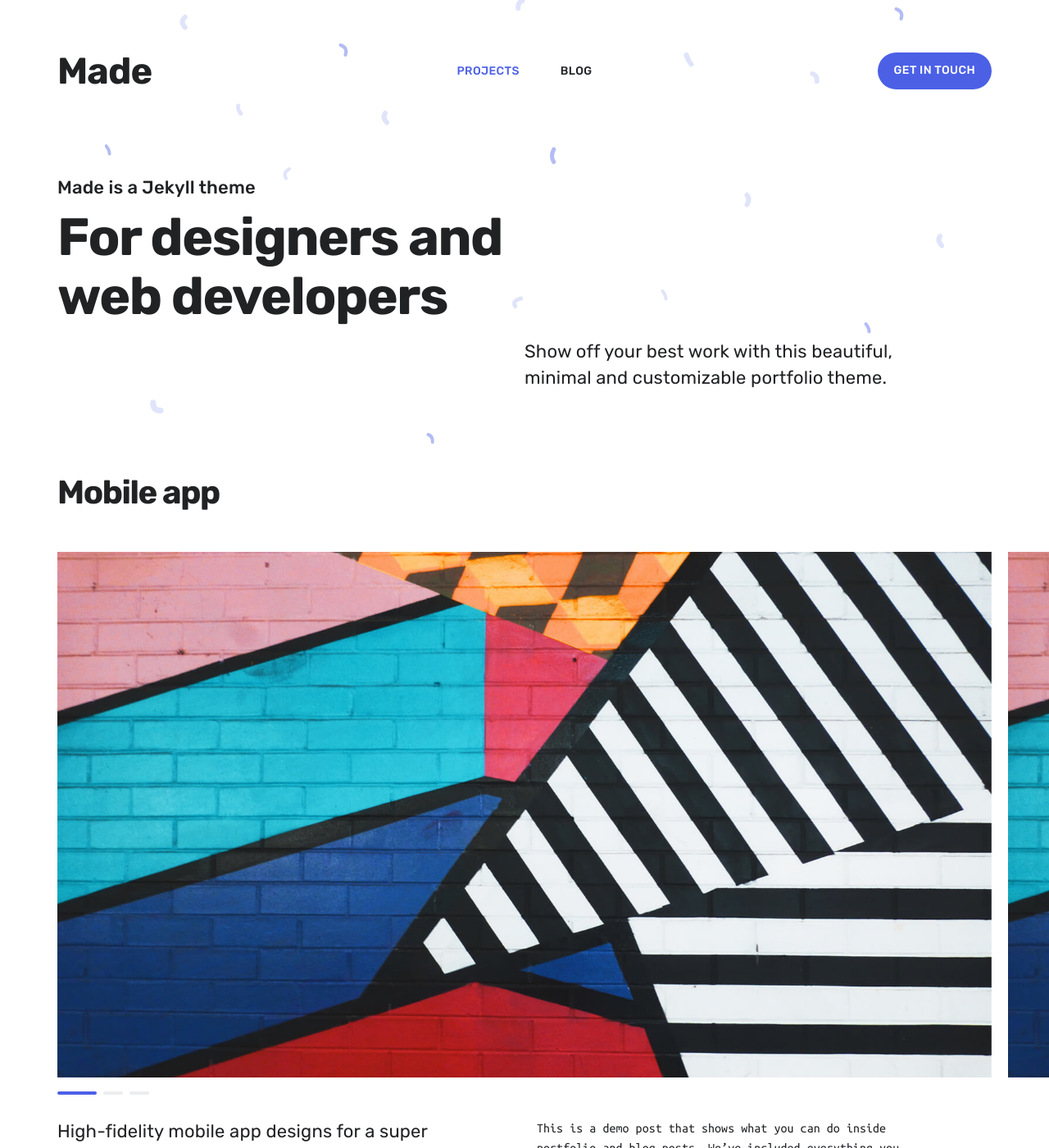
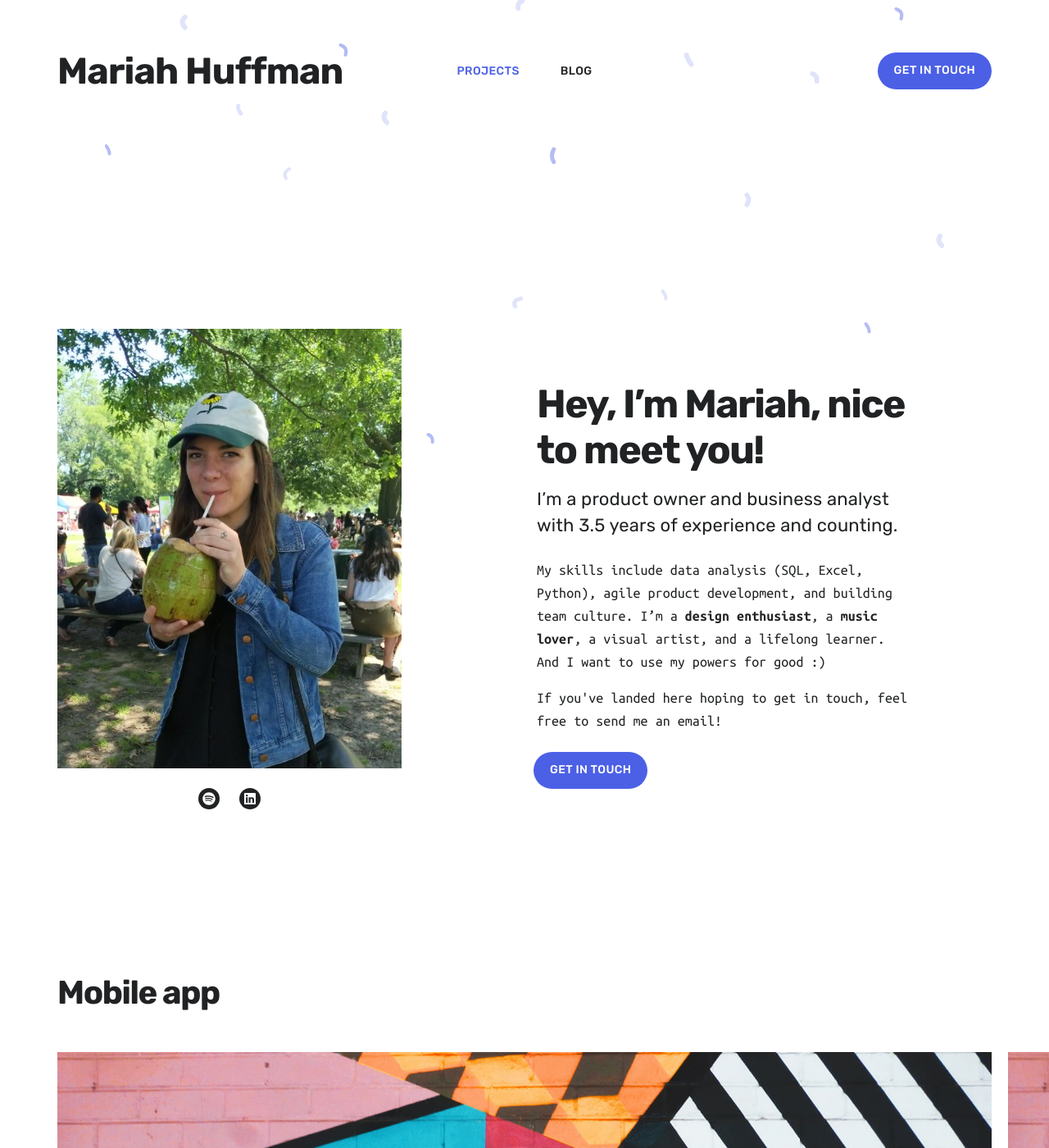
Before and after one commit to mariahhuffman/mariahhuffman.github.io, a Jekyll site: the page built from index.html, in a window 1280 px wide and 1400 px high. Shown: the whole window at 82% size. Built offline with Jekyll 4.4.1, drawn with Linux system fonts in a browser that asks for light colours; nearby versions of some CDN libraries; some of the changed text lies outside the part shown.

Commit message:
major updates

```diff
--- a/_config.yml
+++ b/_config.yml
@@ -1,6 +1,6 @@
-site: Made Jekyll Theme
+site: Mariah Huffman
 
-url:
+url: http://mariahhuffman.com/
 baseurl:
 
 collections:
--- a/_includes/section__about.html
+++ b/_includes/section__about.html
@@ -5,20 +5,21 @@
   <div class="wrap grid">
 
     <div class="about__image">
-      <img src="{{ '/images/profile.jpg' | relative_url }}" alt="">
+      <img src="{{ '/images/coconut-time-portrait.jpg' | relative_url }}" alt="">
 
       {% include component-socials.html %}
     </div>
 
     <div class="about__content">
-      <h2 class="title">Hey, I’m Jonathan, nice to meet you!</h2>
-      <p class="subtitle subtitle--light">I’m a designer and a developer with over 12 years of experience under my belt.
+      <h2 class="title">Hey, I’m Mariah, nice to meet you!</h2>
+      <p class="subtitle subtitle--light">I’m a product owner and business analyst with 3.5 years of experience and counting.
       </p>
 
-      <p>My skills include product design, interactive design, aesthetic art direction, prototyping, mobile design,
-        branding, front-end development and team leadership. I’m interested in clean aesthetics, minimalism, unusual
-        typography, photography and simplistic UX solutions.</p>
-      <p>I’d love to learn about your company and see how I can help, feel free to send me an email!</p>
+      <p>My skills include data analysis (SQL, Excel, Python), agile product development,
+        and building team culture. I’m a <a href="https://99percentinvisible.org/">design enthusiast</a>,
+        a <a href="https://youtu.be/OS48Lp34Zic">music lover</a>, a visual artist, and a lifelong learner.
+        And I want to use my powers for good :)</p>
+      <p>If you've landed here hoping to get in touch, feel free to send me an email!</p>
 
       <a href="#" class="cta button--fill contact-trigger js-contact">Get in Touch</a>
     </div>
--- a/index.html
+++ b/index.html
@@ -1,8 +1,8 @@
 ---
 layout: default
-overtitle: Made is a Jekyll theme
-title: For designers and web developers
-description: Show off your best work with this beautiful, minimal and customizable portfolio theme.
+overtitle:
+title:
+description:
 featured_image: /images/social.jpg
 ---
 
@@ -25,6 +25,8 @@ featured_image: /images/social.jpg
 			</p>
 		</div>
 	</section>
+
+	{% include section__about.html %}
 
 	<section class="listing">
 		<div class="wrap">
@@ -56,8 +58,6 @@ featured_image: /images/social.jpg
 		</div>
 	</section>
 
-	{% include section__about.html %}
-
 	<section class="recent-posts">
 		<div class="wrap grid">
 			<header class="recent-posts__header">
```
Also changed, not shown: _data/settings.yml (+5 -5 lines).
